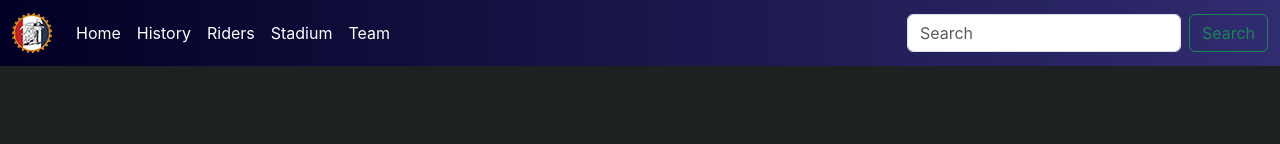
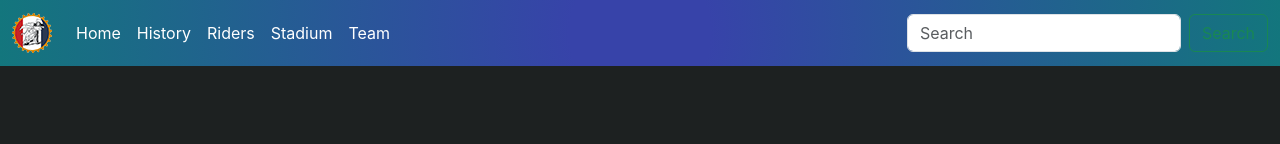
Before and after one commit to fdesign1/Piracy, a plain HTML site: page team.html in a window 1280 px wide. Shown: the top 144 px of the page. Drawn offline with nearby package versions, Linux system fonts and the light colour scheme.

Commit message:
hamburguesa turquesa

```diff
--- a/css/base.css
+++ b/css/base.css
@@ -293,8 +293,8 @@ a.demo--current {
 	position: sticky;
 	top: 0;
 	z-index: 3;
-	background: rgb(2,0,36);
-  background: linear-gradient(90deg, rgba(2,0,36,1) 0%, rgba(48,44,112,1) 100%);
+	background: rgb(45,57,142);
+	background: radial-gradient(circle, rgb(55, 67, 169) 11%, rgb(19, 118, 125) 100%);;
   }
 
   .navbar-nav .nav-item .nav-link{
@@ -319,6 +319,3 @@ a.demo--current {
 	  background: rgb(18,12,124);
 	  background: linear-gradient(90deg, rgba(18,12,124,1) 0%, rgba(83,20,50,1) 50%, rgba(154,33,33,1) 100%);
 	  }
-.grid{
-	z-index: 0;
-}
--- a/history.css
+++ b/history.css
@@ -10,8 +10,8 @@ body, html {
     position: sticky;
     top: 0;
     z-index: 0;
-    background: rgb(2,0,36);
-  background: linear-gradient(90deg, rgba(2,0,36,1) 0%, rgba(48,44,112,1) 100%);
+    background: rgb(45,57,142);
+    background: radial-gradient(circle, rgb(55, 67, 169) 11%, rgb(19, 118, 125) 100%);;
   }
 
   .navbar-nav .nav-item .nav-link{
--- a/piracy.css
+++ b/piracy.css
@@ -9,8 +9,8 @@ body, html {
   position: sticky;
   top: 0;
   z-index: 3;
-  background: rgb(2,0,36);
-background: linear-gradient(90deg, rgba(2,0,36,1) 0%, rgba(48,44,112,1) 100%);
+  background: rgb(45,57,142);
+  background: radial-gradient(circle, rgb(55, 67, 169) 11%, rgb(19, 118, 125) 100%);;
 }
 
 
--- a/riders.css
+++ b/riders.css
@@ -8,8 +8,8 @@ body, html {
   top: 0;
   left: 0;
   z-index: 2;
-  background: rgb(2,0,36);
-  background: linear-gradient(90deg, rgba(2,0,36,1) 0%, rgba(48,44,112,1) 100%);
+  background: rgb(45,57,142);
+  background: radial-gradient(circle, rgb(55, 67, 169) 11%, rgb(19, 118, 125) 100%);;
 }
 
 
--- a/stadium.css
+++ b/stadium.css
@@ -19,3 +19,26 @@
    .carousel-item img{
     height: 100%;
    }
+
+
+/*nav bar*/
+#navegacion{
+    position: sticky;
+    top: 0;
+    z-index: 3;
+    background: rgb(45,57,142);
+    background: radial-gradient(circle, rgb(55, 67, 169) 11%, rgb(19, 118, 125) 100%);;;
+  }
+
+
+  .navbar-nav .nav-item .nav-link{
+    color: white;
+  }
+  .navbar-nav .nav-item .nav-link:hover {
+    color: red;
+  }
+
+  /* carousel*/
+  #demo{
+    z-index: 0;
+  }
```
Also changed, not shown: team.html (+1 -1 lines).
